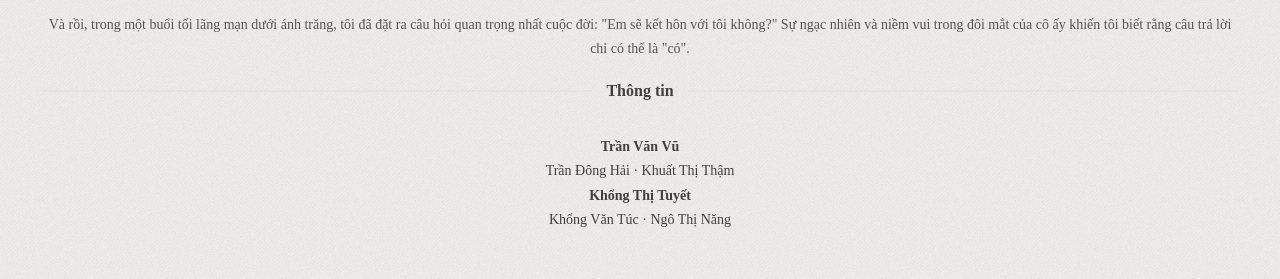
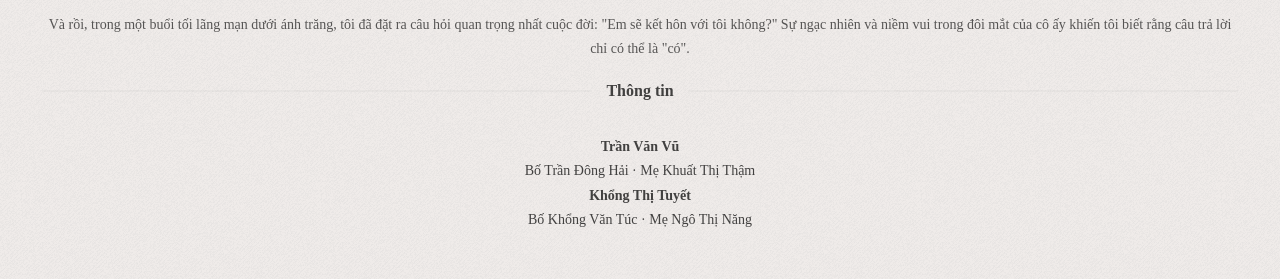
Before and after one commit to nguyenvantuan2391996/wedding-template, a React (Create React App) app: page / in a window 1280 px wide. Shown: the part 960-1239 px from the top of the page. Built offline with nearby package versions, Linux system fonts and the light colour scheme.

Commit message:
feat: wedding

```diff
--- a/src/Config.ts
+++ b/src/Config.ts
@@ -9,14 +9,14 @@ export const WEDDING_LOCATION =
 
 export const GROOM_NAME = "Trần Văn Vũ";
 export const GROOM_ACCOUNT_NUMBER = "8989222668668 - MB Bank";
-export const GROOM_FATHER_NAME = "Trần Đông Hải";
+export const GROOM_FATHER_NAME = "Bố Trần Đông Hải";
 export const GROOM_FATHER_ACCOUNT_NUMBER = "○○은행 ***-***-******";
-export const GROOM_MOTHER_NAME = "Khuất Thị Thậm";
+export const GROOM_MOTHER_NAME = "Mẹ Khuất Thị Thậm";
 export const GROOM_MOTHER_ACCOUNT_NUMBER = "○○은행 ***-***-******";
 
 export const BRIDE_NAME = "Khổng Thị Tuyết";
 export const BRIDE_ACCOUNT_NUMBER = "103892822000 - VietinBank";
-export const BRIDE_FATHER_NAME = "Khổng Văn Túc";
+export const BRIDE_FATHER_NAME = "Bố Khổng Văn Túc";
 export const BRIDE_FATHER_ACCOUNT_NUMBER = "○○은행 ***-***-******";
-export const BRIDE_MOTHER_NAME = "Ngô Thị Năng";
+export const BRIDE_MOTHER_NAME = "Mẹ Ngô Thị Năng";
 export const BRIDE_MOTHER_ACCOUNT_NUMBER = "○○은행 ***-***-******";
```
